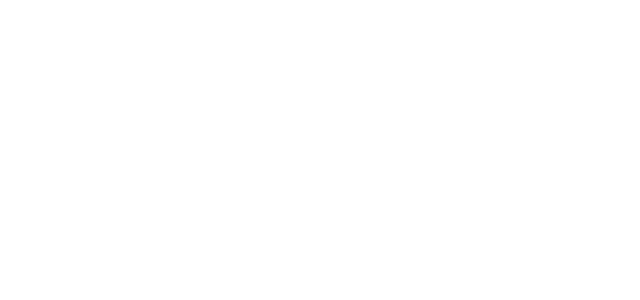
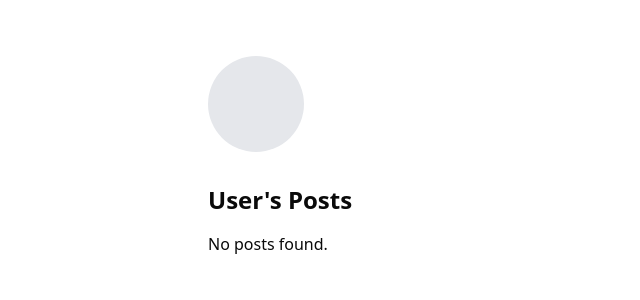
Before and after one commit to DorTKOphir/fan-zone-web, a React (Vite) app in the folder frontend/: page /profile in a window 1280 px wide. Before the commit this address had no page. Shown: the top 300 px of the page, without its empty margins (0-640 px from the left). Built offline with nearby package versions, Linux system fonts and the light colour scheme.

Commit message:
created page with partial ui

```diff
--- a/frontend/src/App.tsx
+++ b/frontend/src/App.tsx
@@ -6,6 +6,7 @@
 import ProtectedRoute from './components/ProtectedRoute';
 import CommentList from './pages/CommentList';
 import Layout from './components/Layout';
+import Profile from './pages/Profile';
 
 function App() {
 	return (
@@ -19,6 +20,7 @@
 					</Route>
 					<Route path="/sign-in" element={<SignIn />} />
 					<Route path="/sign-up" element={<SignUp />} />
+					<Route path="/profile" element={<Profile />} />
 					<Route path="/match/comments" element={<CommentList />} />
 				</Routes>
 			</AuthProvider>
--- /dev/null
+++ b/frontend/src/pages/Profile.tsx
@@ -0,0 +1,105 @@
+import { useAuth } from '@/providers/AuthProvider';
+import { useState, useEffect } from 'react';
+
+interface User {
+	_id: string;
+	username: string;
+	email: string;
+	profilePicUrl: string | null;
+}
+
+interface Post {
+	_id: string;
+	content: string;
+	dateCreated: string;
+	author: User;
+}
+
+const Profile = () => {
+	const [posts, setPosts] = useState<Post[]>([]);
+	const [loading, setLoading] = useState<boolean>(true);
+	const [error, setError] = useState<string | null>(null);
+	const { user } = useAuth();
+
+	// Fetch user profile
+	useEffect(() => {
+		const fetchProfileData = async () => {
+			try {
+				// const userPosts = await getUserPosts(userId);
+				// setPosts(userPosts);
+				setLoading(false);
+			} catch (err) {
+				setError('Failed to load profile or posts');
+				setLoading(false);
+			}
+		};
+		fetchProfileData();
+	}, [user]);
+
+	return (
+		<div className="w-[70%] mx-auto mt-10 p-4">
+			{loading ? (
+				<div>Loading...</div>
+			) : error ? (
+				<div>{error}</div>
+			) : (
+				<>
+					<div className="flex items-center space-x-6 mb-8">
+						<div className="w-24 h-24 rounded-full overflow-hidden">
+							{user?.profilePicUrl ? (
+								<img
+									src={user.profilePicUrl}
+									alt="Profile"
+									className="w-full h-full object-cover"
+								/>
+							) : (
+								<div className="w-full h-full bg-gray-200 text-center flex items-center justify-center text-xl text-gray-600">
+									{user?.username[0]}
+								</div>
+							)}
+						</div>
+
+						<div>
+							<h1 className="text-3xl font-bold">{user?.username}</h1>
+							<p className="text-lg text-gray-500">{user?.email}</p>
+						</div>
+					</div>
+
+					<div>
+						<h2 className="text-2xl font-bold mb-4">User's Posts</h2>
+						<div className="space-y-6">
+							{posts.length > 0 ? (
+								posts.map((post) => (
+									<div
+										key={post._id}
+										className="bg-white p-6 rounded-lg shadow-md hover:bg-gray-50 transition"
+									>
+										<div className="flex justify-between mb-3">
+											<span className="font-semibold text-lg">
+												{post.author.username}
+											</span>
+											<span className="text-sm text-gray-500">
+												{new Date(post.dateCreated).toLocaleString()}
+											</span>
+										</div>
+										<p className="text-gray-700">{post.content}</p>
+										<button
+											className="mt-3 px-4 py-2 bg-blue-600 text-white rounded-lg hover:bg-blue-700 transition"
+											onClick={() => alert(`Viewing Post ${post._id}`)}
+										>
+											View Details
+										</button>
+									</div>
+								))
+							) : (
+								<div>No posts found.</div>
+							)}
+						</div>
+					</div>
+				</>
+			)}
+		</div>
+	);
+};
+
+export default Profile;
```
